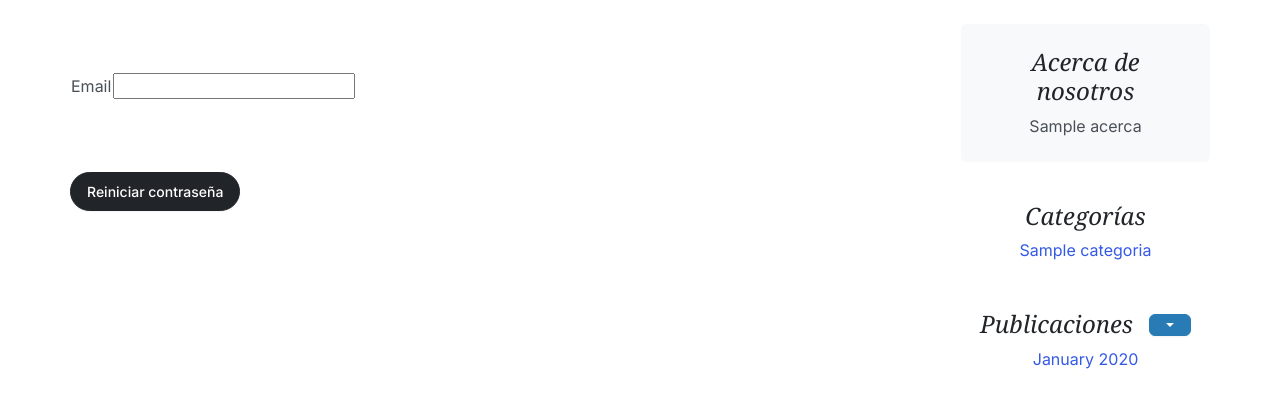
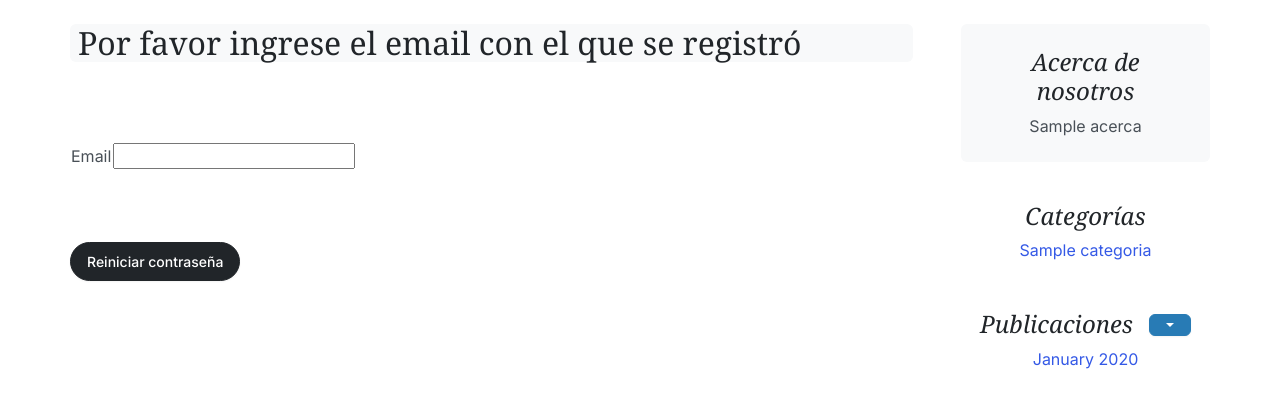
Before and after one commit to LNMIG/Info_Blog_Tecnologia, a Django app: template templates/registration/password_reset_form.html in a window 1280 px wide. Shown: the part 128-548 px from the top of the page. Run offline with Django 4.2, Linux system fonts and the light colour scheme; the template is opened without the code that fills it: most values are stand-ins (such as "Sample title", 1, 10 or a date in 2020); form fields are guessed from the names that the template uses; some libraries are stand-ins or nearby versions.

Commit message:
Change: nuevo título en mensaje al cambiar la contraseña

```diff
--- a/templates/registration/password_reset_form.html
+++ b/templates/registration/password_reset_form.html
@@ -2,6 +2,8 @@
 
 {% block contenido %}
 
+  <h2 class="bg-light rounded ps-2">Por favor ingrese el email con el que se registró</h2>
+  <br>
   <form action="" method="post">
 
   {% csrf_token %}
```
